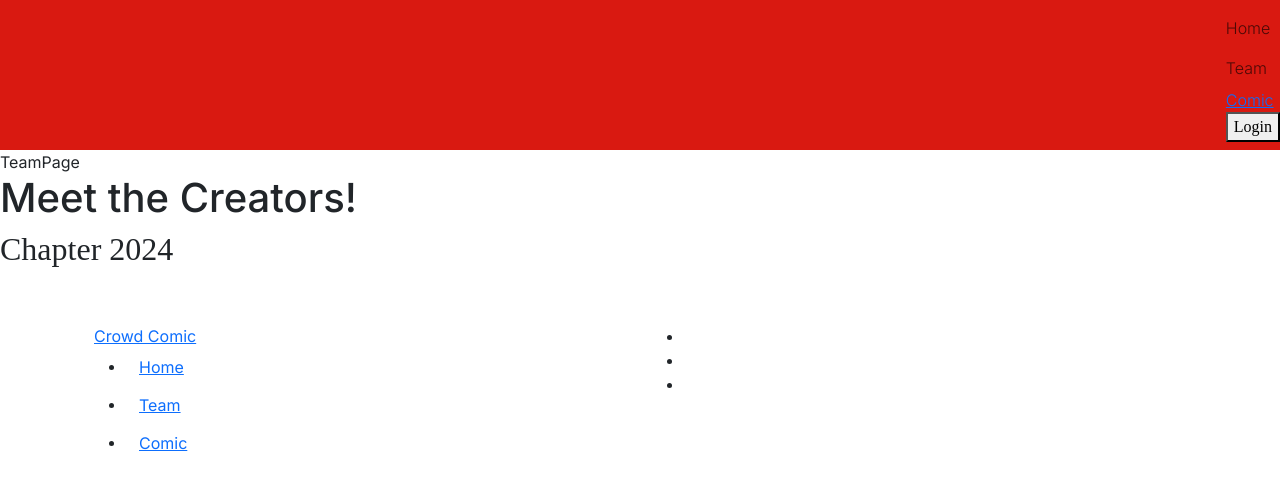
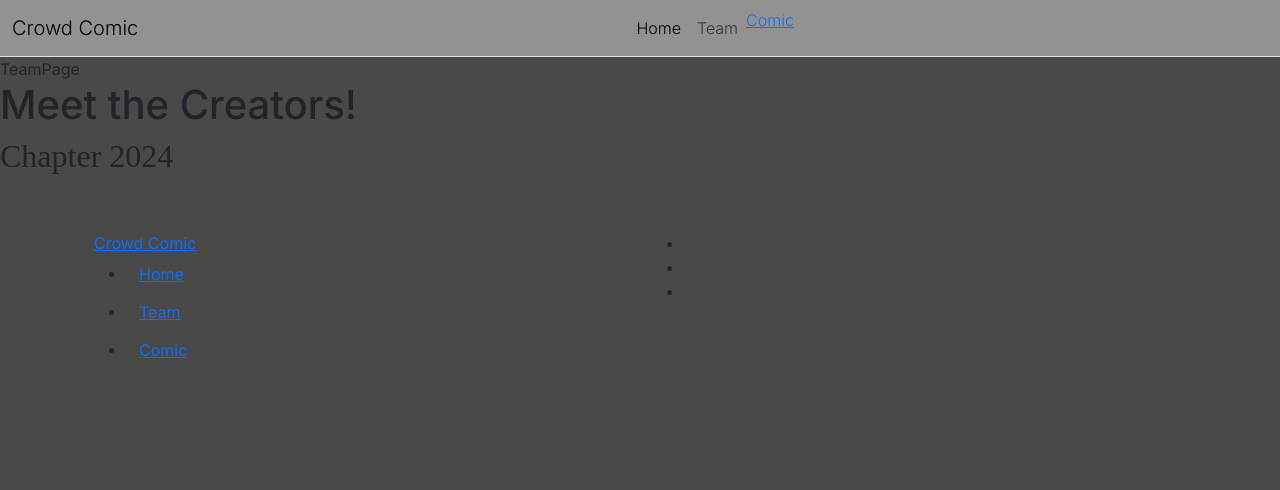
Before and after one commit to RIT-Crowd-Comic/site-content, a Next.js app: page /team in a window 1280 px wide. Shown: the top 490 px of the page. Built offline with nearby package versions, Linux system fonts and the light colour scheme.

Commit message:
Added Dropdown Navbar
Responsive dropdown navbar as an option for mobile/non-desktop devices

```diff
--- a/src/components/NavBar.tsx
+++ b/src/components/NavBar.tsx
@@ -1,17 +1,36 @@
 import Link from 'next/link'
+import '../styles/globals.css'
 
 const NavBar = () => {
   return(
-    <nav className="navbar">
-      <a className="navbar-brand" href="#">
+    <nav className="navbar sticky-top navbar-expand-lg border-bottom">
+      <div className="container-fluid">
+      <Link className="navbar-brand" href="#">
           {/* <Image src="media/Crowd_Comic_Favicon.svg" alt="Crowd Comic Favicon"/> */}
-      </a>
-      <ul className="navbar-nav">
-          <li className="nav-item"><Link className="nav-link" id="homeLink" href="index.html">Home</Link></li>
-          <li className="nav-item"><Link className="nav-link" id="teamLink" href="team.html">Team</Link></li>
-          <li className="nav-item"><Link id="comicLink" href="">Comic</Link></li>
-          <li className="nav-item"><button className="login">Login</button></li>
-      </ul>
+          Crowd Comic
+      </Link>
+      <button className="navbar-toggler" type="button" data-bs-toggle="offcanvas" data-bs-target="#offcanvasNavbar" aria-controls="offcanvasNavbar" aria-label="Toggle navigation">
+        <span className="navbar-toggler-icon"></span>
+      </button>
+      <div className="offcanvas offcanvas-end" tabIndex={-1} id="navbarOffcanvasLg" aria-labelledby="navbarOffcanvasLgLabel">
+        <div className="offcanvas-header">
+          <h5 className="offcanvas-header" id="offcanvasNavbarLabel">Offcanvas</h5>
+        </div>
+      </div>
+      <div className="collapse navbar-collapse" id="navbarSupportedContent">
+        <ul className="navbar-nav me-auto mb-2 mb-lg-0">
+            <li className="nav-item">
+              <Link className="nav-link active" id="homeLink" aria-current="page" href="#">Home</Link>
+            </li>
+            <li className="nav-item">
+              <Link className="nav-link" id="teamLink" href="#">Team</Link>
+            </li>
+            <li className="nav-item">
+              <Link className="nav-Link" id="comicLink" href="#">Comic</Link>
+            </li>
+        </ul>
+      </div>
+      </div>
     </nav>
   )
 }
--- a/src/styles/globals.css
+++ b/src/styles/globals.css
@@ -4,9 +4,14 @@
     --secondary-color: #FFD172;
     --accent-color: #009BC6;
     --background-color: #101A37;
+    --grayscale-primary-color: #929292;
+    --grayscale-background-color: #494949;
+    --grayscale-text-bg-color: #FFFFFF;
+    --grayscale-text-color: #000000;
 }
 
-.navbar, .footer{
+.navbar, .footer
+{
     font-family: 'Inter';
     font-style: normal;
     font-weight: 300;
@@ -14,9 +19,7 @@
 
 .navbar
 {
-    overflow: hidden;
-    background-color: var(--primary-color);
-    position: sticky;
+    background-color: var(--grayscale-primary-color);
 }
 
 body, html
@@ -24,6 +27,7 @@ body, html
     width: 100%;
     font-family: 'Comic Neue';
     font-weight: 400;
+    background-color: var(--grayscale-background-color);
 }
 
 .hero
@@ -32,24 +36,39 @@ body, html
     text-align: center;
 }
 
-h2, button{
+h2, button
+{
     font-family: 'Ceviche One';
     font-weight: 400;
 }
 
-.mission h2{
-    color:#FFD172;
-    background-color:#902421;
+.mission h2
+{
+    color: var(--grayscale-text-color);
+    background-color: var(--grayscale-text-bg-color);
 }
 
 .mission p
 {
-    color: black;
-    background-color: #FFD172;
+    color: var(--grayscale-text-color);
+    background-color: var(--grayscale-text-bg-color);
 }
 
-#section_footer{
-    background-color: var(--primary-color);
+.read
+{
+    color: var(--grayscale-text-color);
+    background-color: var(--grayscale-text-bg-color);
+}
+
+.create
+{
+    color: var(--grayscale-text-color);
+    background-color: var(--grayscale-text-bg-color);
+}
+
+#section_footer
+{
+    background-color: var(--grayscale-text-bg-color);
     width: 100%;
     font-size: 15px;
     padding: 30px 0;
```
Also changed, not shown: .eslintrc.json.
